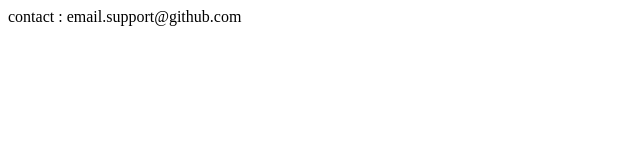
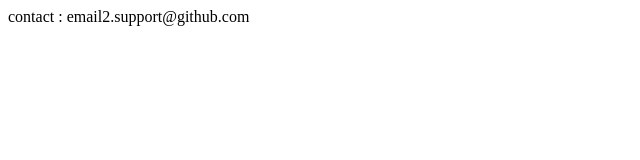
Before and after one commit to juandratto/hello-world, a plain HTML site: page index.html in a window 1280 px wide. Shown: the full height of the page, 0-640 px from the left. Drawn offline with Linux system fonts and the light colour scheme.

Commit message:
Fix broken email address

```diff
--- a/index.html
+++ b/index.html
@@ -1 +1 @@
-<div id=footer>contact : email.support@github.com</div>
+<div id=footer>contact : email2.support@github.com</div>
```
